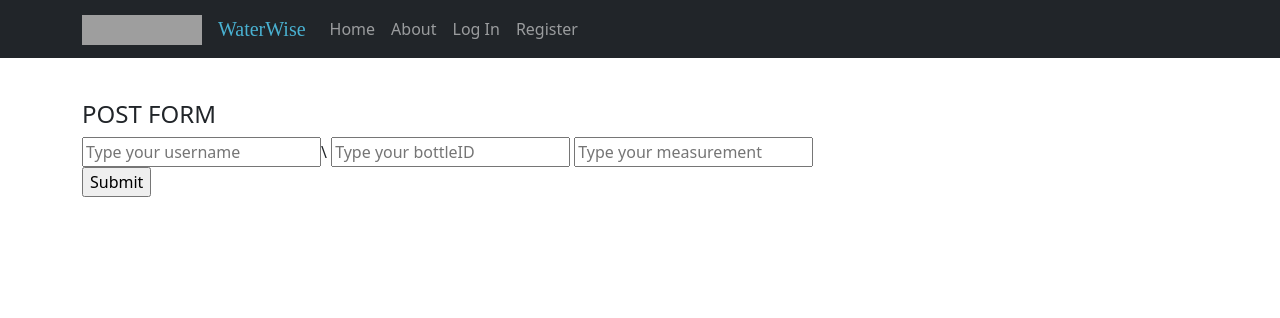
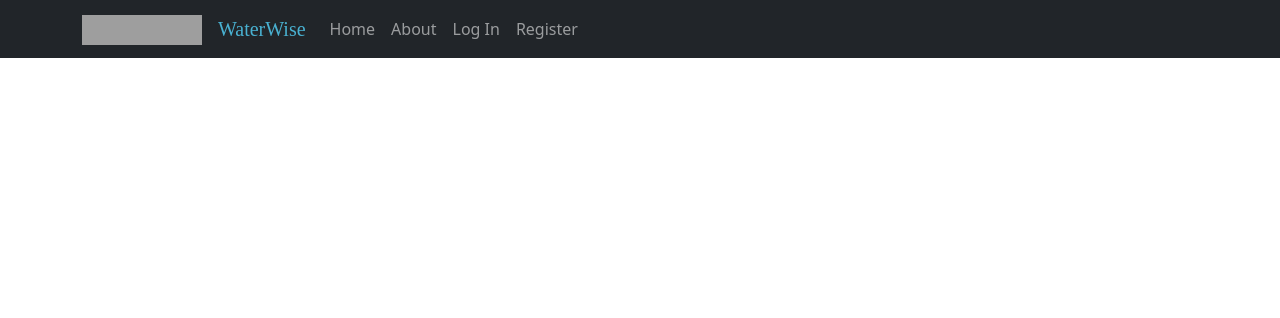
Before and after one commit to aryanbhave/WaterWise, a Django app: template Logger/templates/Logger/logging.html in a window 1280 px wide. Shown: the top 318 px of the page. Run offline with Django 3.2, Linux system fonts and the light colour scheme; the template is opened without the code that fills it, so the values that code supplies are empty; some libraries are stand-ins or nearby versions; grey boxes are pictures that could not be loaded.

Commit message:
Update logging.html
emptied logging.html page

```diff
--- a/Logger/templates/Logger/logging.html
+++ b/Logger/templates/Logger/logging.html
@@ -1,12 +1,5 @@
 {% extends "Logger/base.html" %}
 {% load crispy_forms_tags %}
 {% block content %}
-<form action="" method="POST">
-    <!-- {% csrf_token %} -->
-    <h4>POST FORM</h4>
-    <input type="search" name="username" placeholder="Type your username">\
-    <input type="search" name="bottleID" placeholder="Type your bottleID">
-    <input type="search" name="measurement" placeholder="Type your measurement">
-    <input type="submit" name="query" placeholder="Submit" onclick="location.href='logger-home';"><br/>
-</form>
+
 {% endblock content%}
```
